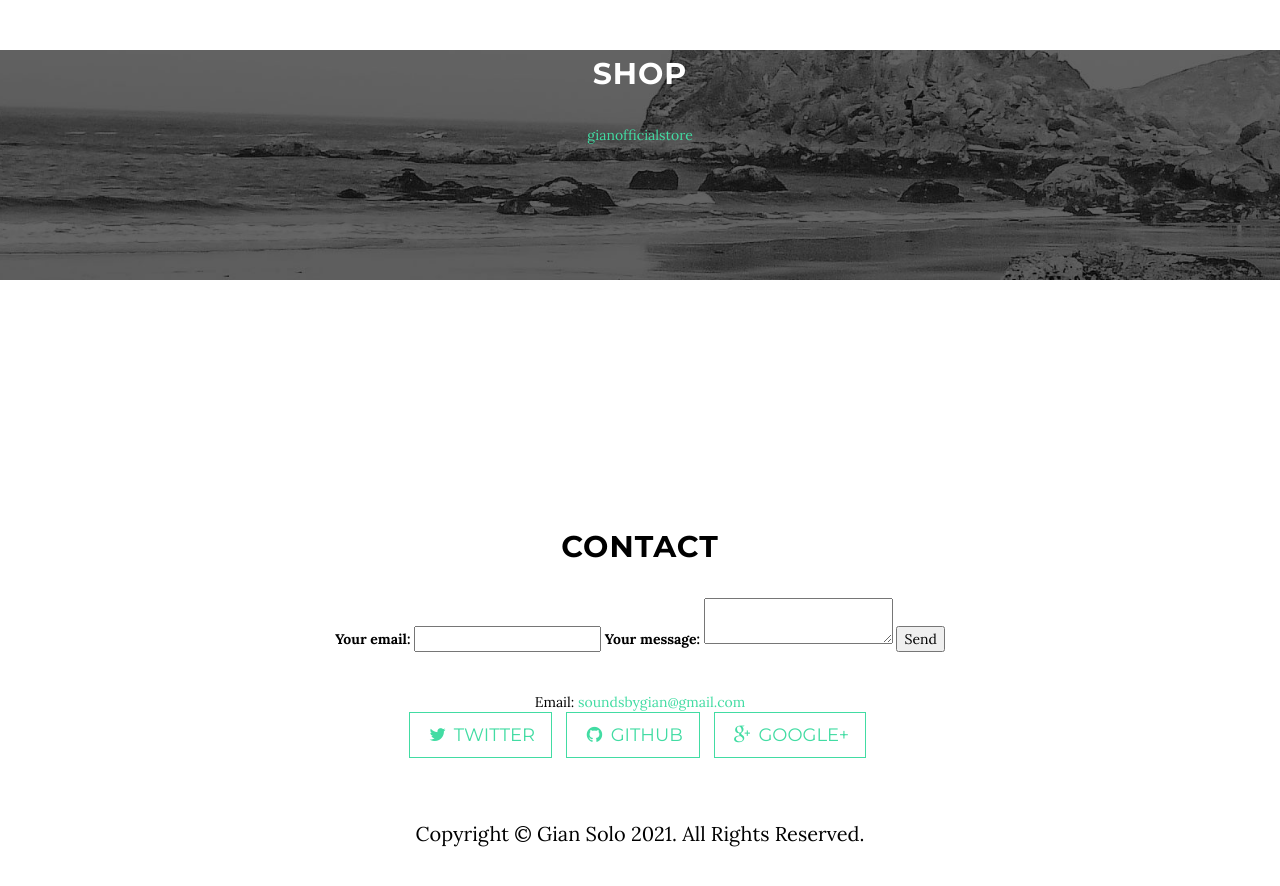
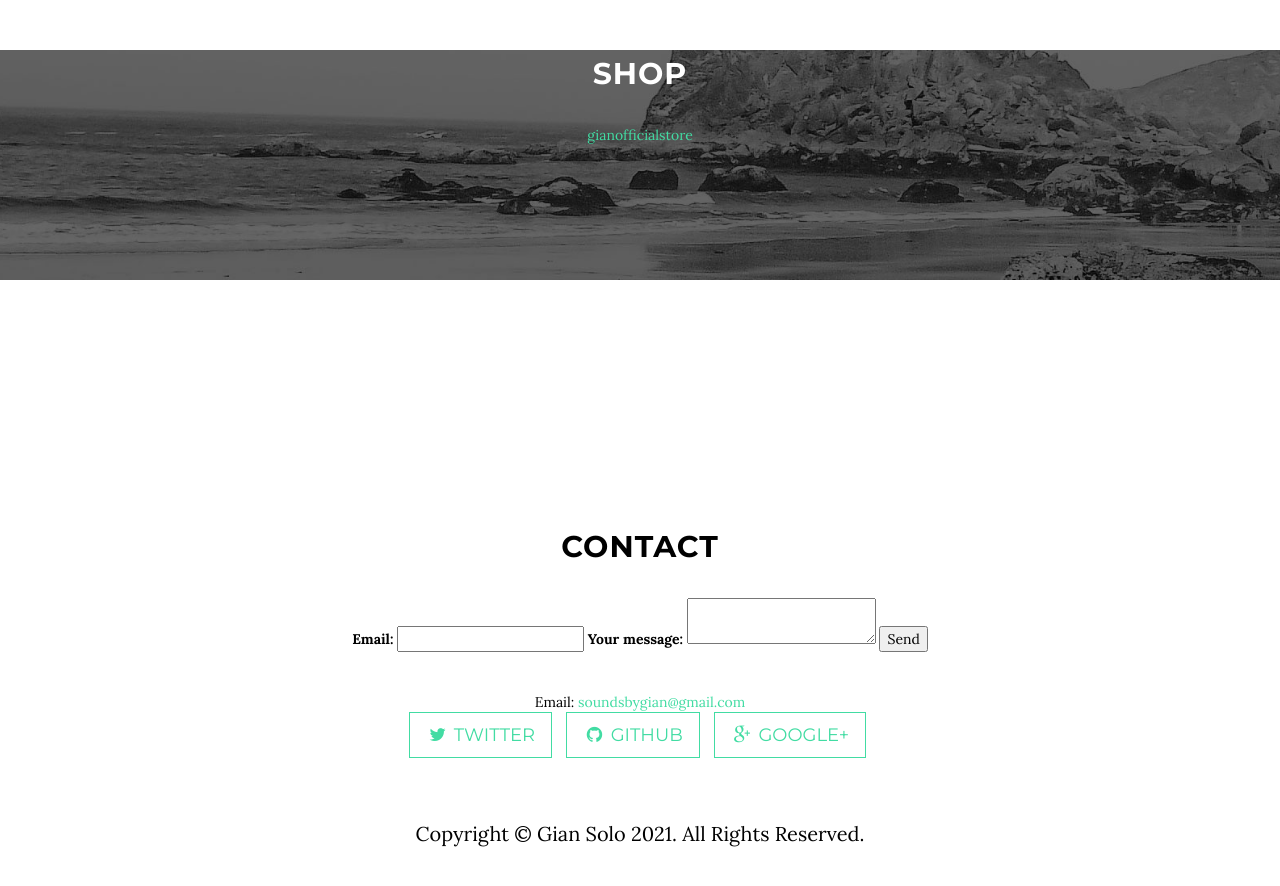
Before and after one commit to gianguitar/gsolo.github.io, a Jekyll site: the page built from index.html, in a window 1280 px wide and 900 px high, scrolled down 3432 px. Shown: the top 886 px of the window. Built offline with Jekyll 4.4.1, drawn with Linux system fonts in a browser that asks for light colours.

Commit message:
Update index.html

```diff
--- a/index.html
+++ b/index.html
@@ -89,11 +89,10 @@
 		<p><!-- modify this form HTML and place wherever you want your form -->
 
 <form
-  action="https://formspree.io/f/mzbkqoqv"
+  action="https://formspree.io/f/soundsbygian@gmail.com"
   method="POST"
 >
-  <label>
-    Your email:
+  <label>Email:
     <input type="text" name="_replyto">
   </label>
   <label>
```
